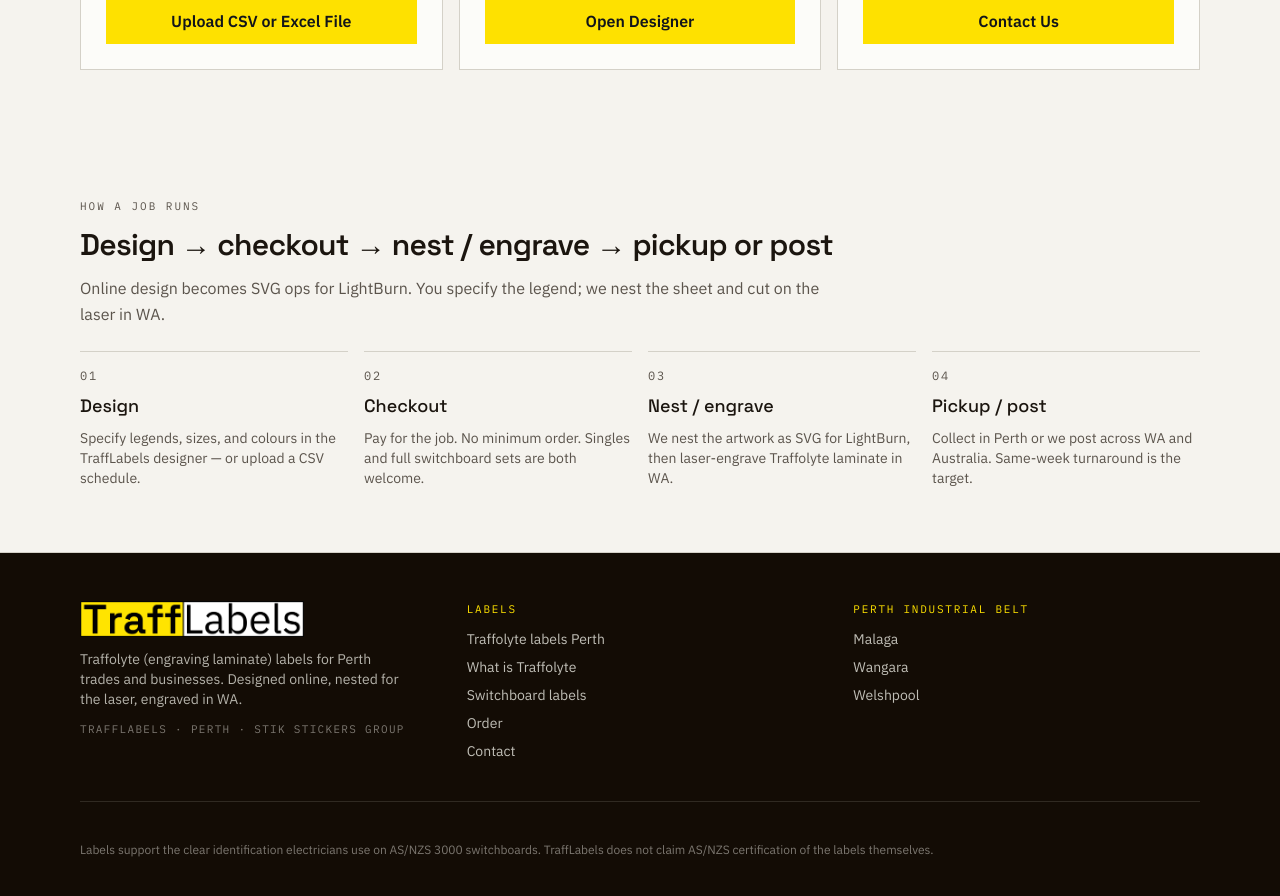
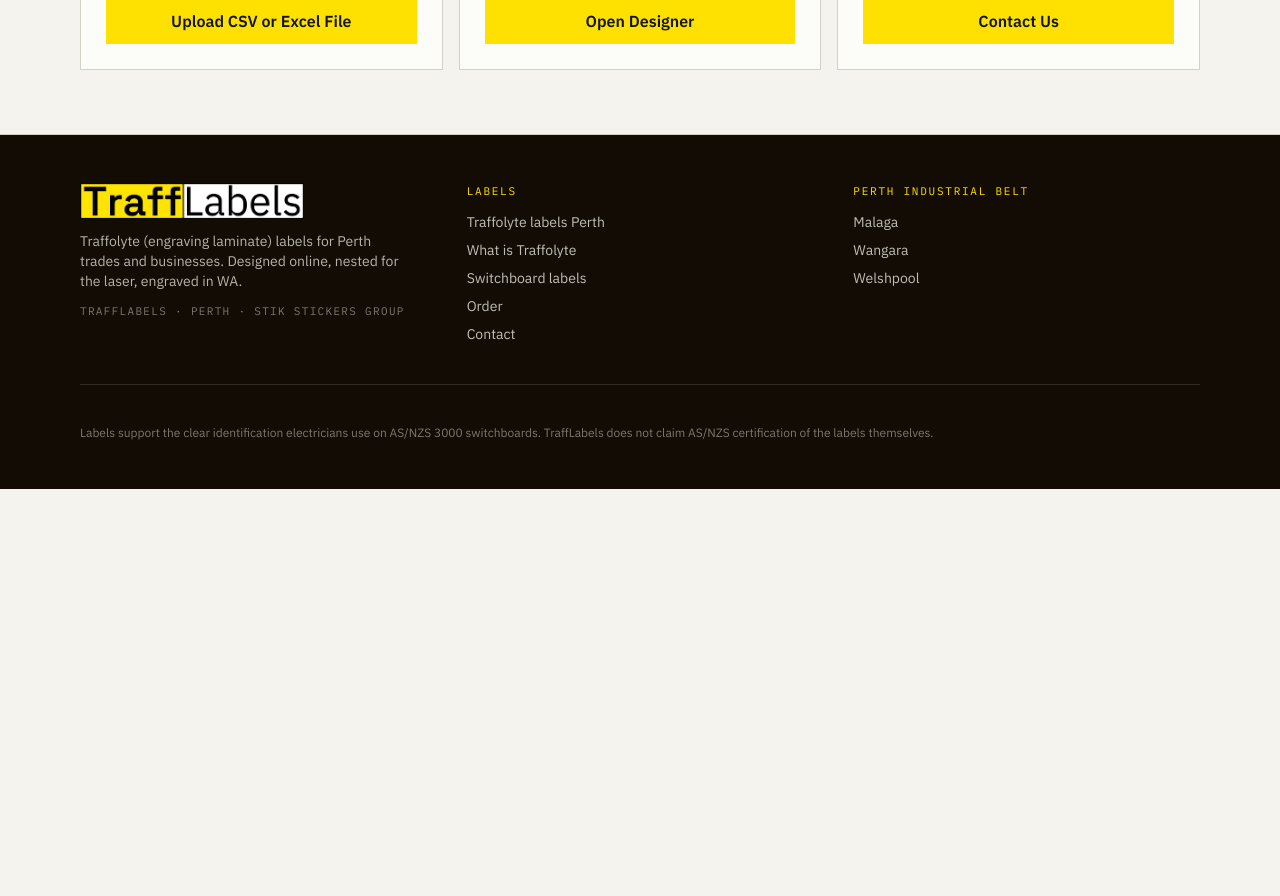
Before and after one commit to GolfChariotsMike/traffolab, a Next.js app: page / in a window 1280 px wide. Shown: the part 5040-5936 px from the top of the page. After the commit the page ends 5529 px from the top, so only its background shows below. Built offline with nearby package versions, Linux system fonts and the light colour scheme; no server answers.

Commit message:
Remove the homepage how-a-job-runs section
The process block promised pickup, which TraffLabels will not offer.
The shared section layout stays for the other pages that still use it.

Co-authored-by: GolfChariotsMike <GolfChariotsMike@users.noreply.github.com>

```diff
--- a/app/page.tsx
+++ b/app/page.tsx
@@ -3,7 +3,6 @@ import type { Metadata } from "next";
 import { Button } from "@/components/ui/button";
 import { EngravingScrub } from "@/components/engraving-scrub";
 import { HomeHero } from "@/components/home-hero";
-import { Section, SectionHeading } from "@/components/section";
 import { UseCases } from "@/components/use-cases";
 import { absoluteUrl, routes, siteName } from "@/lib/site";
 
@@ -13,29 +12,6 @@ export const metadata: Metadata = {
     "Traffolyte labels for Perth trades. Upload a schedule, design a plate online, or contact TraffLabels. Engraved in WA by the Stik Stickers group.",
   alternates: { canonical: absoluteUrl(routes.home) },
 };
-
-const steps = [
-  {
-    step: "01",
-    title: "Design",
-    body: "Specify legends, sizes, and colours in the TraffLabels designer — or upload a CSV schedule.",
-  },
-  {
-    step: "02",
-    title: "Checkout",
-    body: "Pay for the job. No minimum order. Singles and full switchboard sets are both welcome.",
-  },
-  {
-    step: "03",
-    title: "Nest / engrave",
-    body: "We nest the artwork as SVG for LightBurn, then laser-engrave Traffolyte laminate in WA.",
-  },
-  {
-    step: "04",
-    title: "Pickup / post",
-    body: "Collect in Perth or we post across WA and Australia. Same-week turnaround is the target.",
-  },
-];
 
 export default function HomePage() {
   return (
@@ -91,27 +67,6 @@ export default function HomePage() {
           </Button>
         </article>
       </section>
-
-      <Section className="pt-0">
-        <SectionHeading
-          eyebrow="How a job runs"
-          title="Design → checkout → nest / engrave → pickup or post"
-        >
-          Online design becomes SVG ops for LightBurn. You specify the legend;
-          we nest the sheet and cut on the laser in WA.
-        </SectionHeading>
-        <ol className="grid gap-4 md:grid-cols-2 lg:grid-cols-4">
-          {steps.map((item) => (
-            <li key={item.step} className="flex flex-col gap-2 border-t pt-4">
-              <p className="font-mono text-xs tracking-[0.16em] text-muted-foreground">
-                {item.step}
-              </p>
-              <h3 className="font-heading text-lg font-medium">{item.title}</h3>
-              <p className="text-sm text-muted-foreground">{item.body}</p>
-            </li>
-          ))}
-        </ol>
-      </Section>
     </>
   );
 }
```
